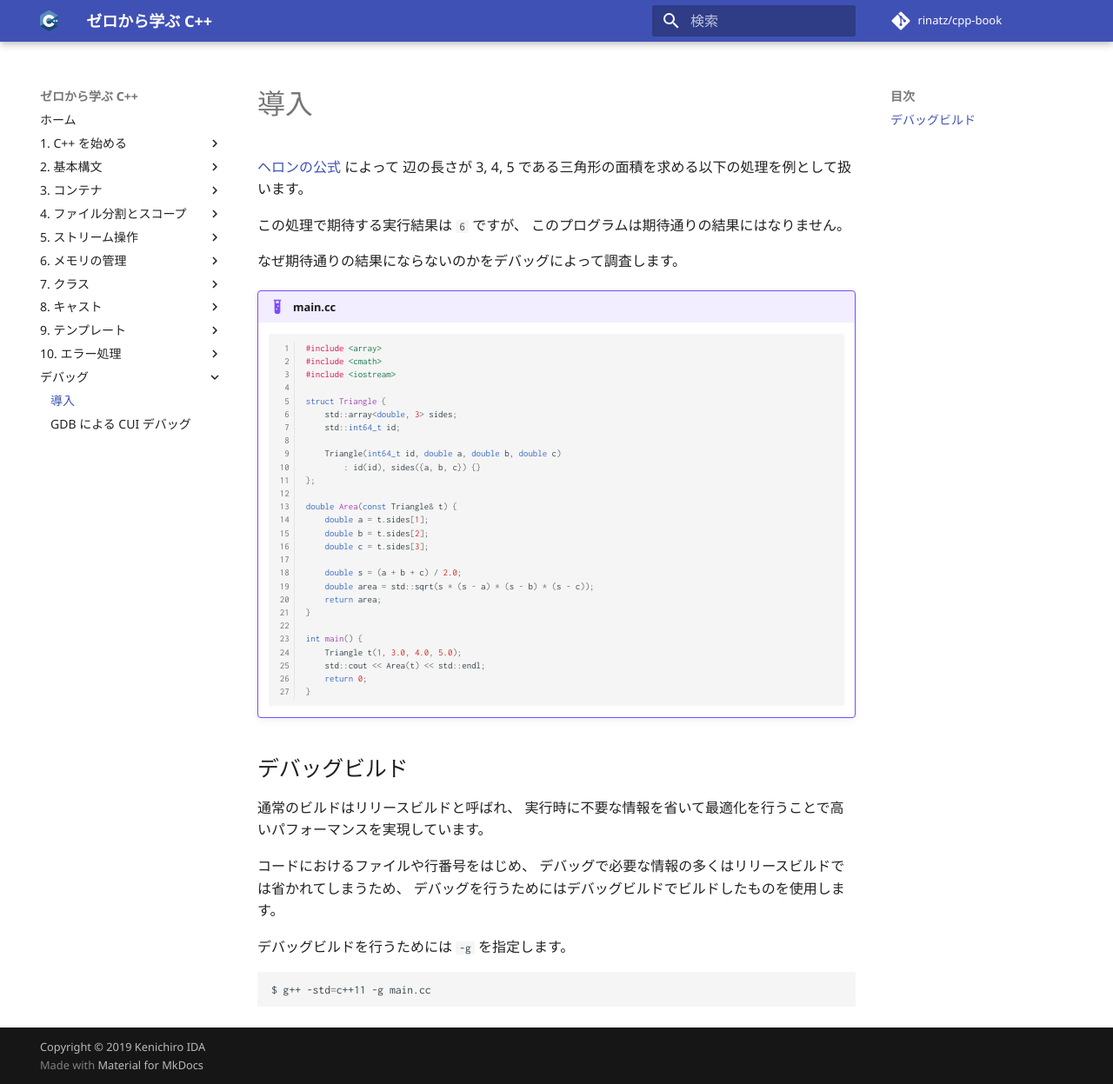
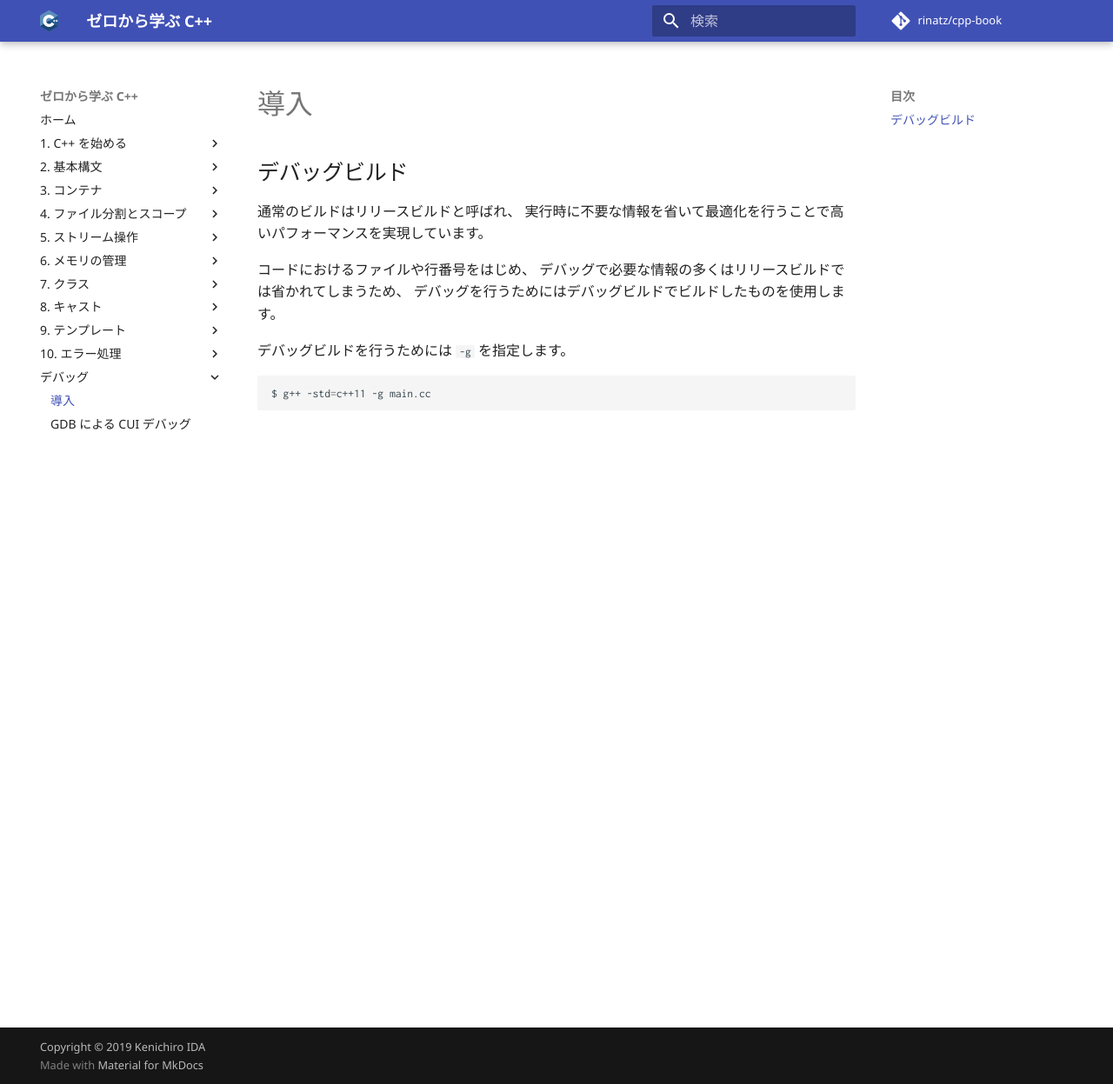
Before and after one commit to rinatz/cpp-book, an MkDocs documentation site: the page built from docs/debug-introduction.md, in a window 1280 px wide and 1247 px high. Shown: the whole window at 87% size. Built offline with MkDocs 1.6.1 and Material for MkDocs 9.7.7, drawn with Linux system fonts in a browser that asks for light colours; comment, search, counter and statistics services are not loaded.

Commit message:
Remove unused sample code

````diff
--- a/docs/debug-introduction.md
+++ b/docs/debug-introduction.md
@@ -1,45 +1,4 @@
 # 導入
-
-[ヘロンの公式] によって
-辺の長さが 3, 4, 5 である三角形の面積を求める以下の処理を例として扱います。
-
-[ヘロンの公式]: https://ja.wikipedia.org/wiki/ヘロンの公式
-
-この処理で期待する実行結果は `6` ですが、
-このプログラムは期待通りの結果にはなりません。
-
-なぜ期待通りの結果にならないのかをデバッグによって調査します。
-
-!!! example "main.cc"
-    ```cpp linenums="1"
-    #include <array>
-    #include <cmath>
-    #include <iostream>
-
-    struct Triangle {
-        std::array<double, 3> sides;
-        std::int64_t id;
-
-        Triangle(int64_t id, double a, double b, double c)
-            : id(id), sides({a, b, c}) {}
-    };
-
-    double Area(const Triangle& t) {
-        double a = t.sides[1];
-        double b = t.sides[2];
-        double c = t.sides[3];
-
-        double s = (a + b + c) / 2.0;
-        double area = std::sqrt(s * (s - a) * (s - b) * (s - c));
-        return area;
-    }
-
-    int main() {
-        Triangle t(1, 3.0, 4.0, 5.0);
-        std::cout << Area(t) << std::endl;
-        return 0;
-    }
-    ```
 
 ## デバッグビルド
 
````
